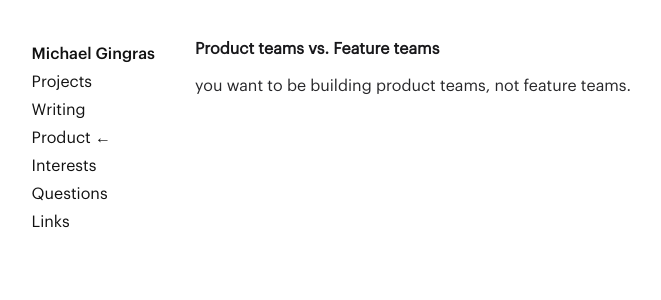
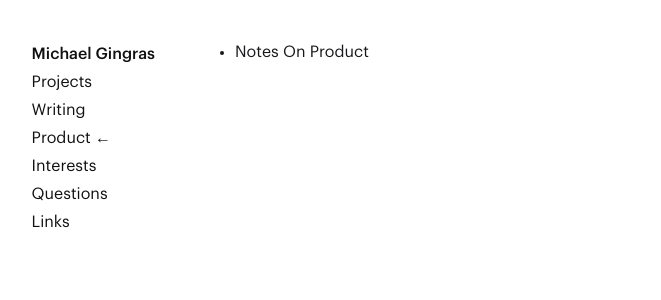
Before and after one commit to mcgingras/blog, a Jekyll site: the page built from product.html, in a window 1280 px wide. Shown: the top 300 px of the page, without its empty margins (125-786 px from the left). Built offline with Jekyll 4.4.1, drawn with Linux system fonts in a browser that asks for light colours.

Commit message:
changing product

```diff
--- a/_data/product.yml
+++ /dev/null
@@ -1,2 +0,0 @@
-- name: Product teams vs. Feature teams
-  subtext: you want to be building product teams, not feature teams.
--- a/product.html
+++ b/product.html
@@ -2,7 +2,12 @@
 layout: default
 title: Product
 ---
-{% for item in site.data.product %}
-<h4>{{ item.name }}</h4>
-<p class="mb-8">{{ item.subtext }}</p>
-{% endfor %}
+<ul>
+  {% for post in site.posts %}
+    {% if post.categories contains 'product' %}
+      <li>
+          <a href="{{ post.url }}">{{ post.title }}</a>
+      </li>
+    {% endif %}
+  {% endfor %}
+</ul>
```
